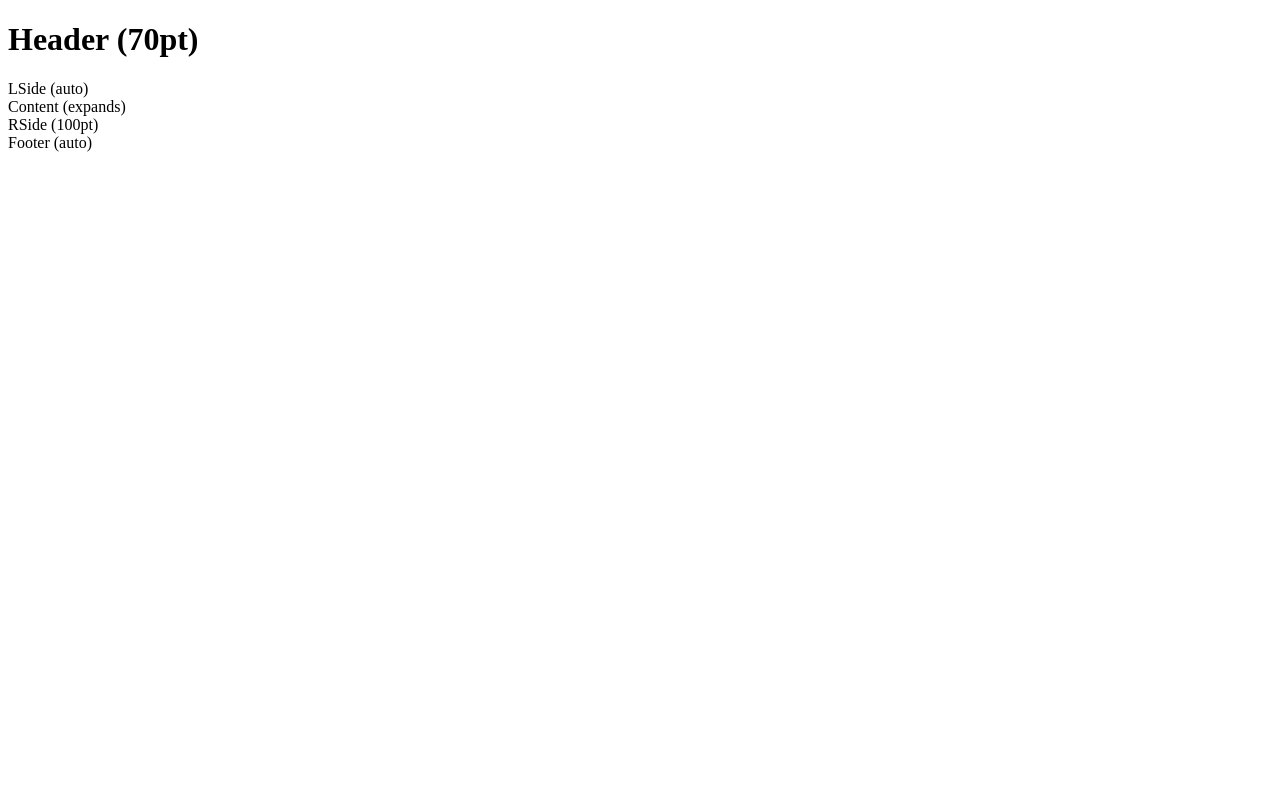
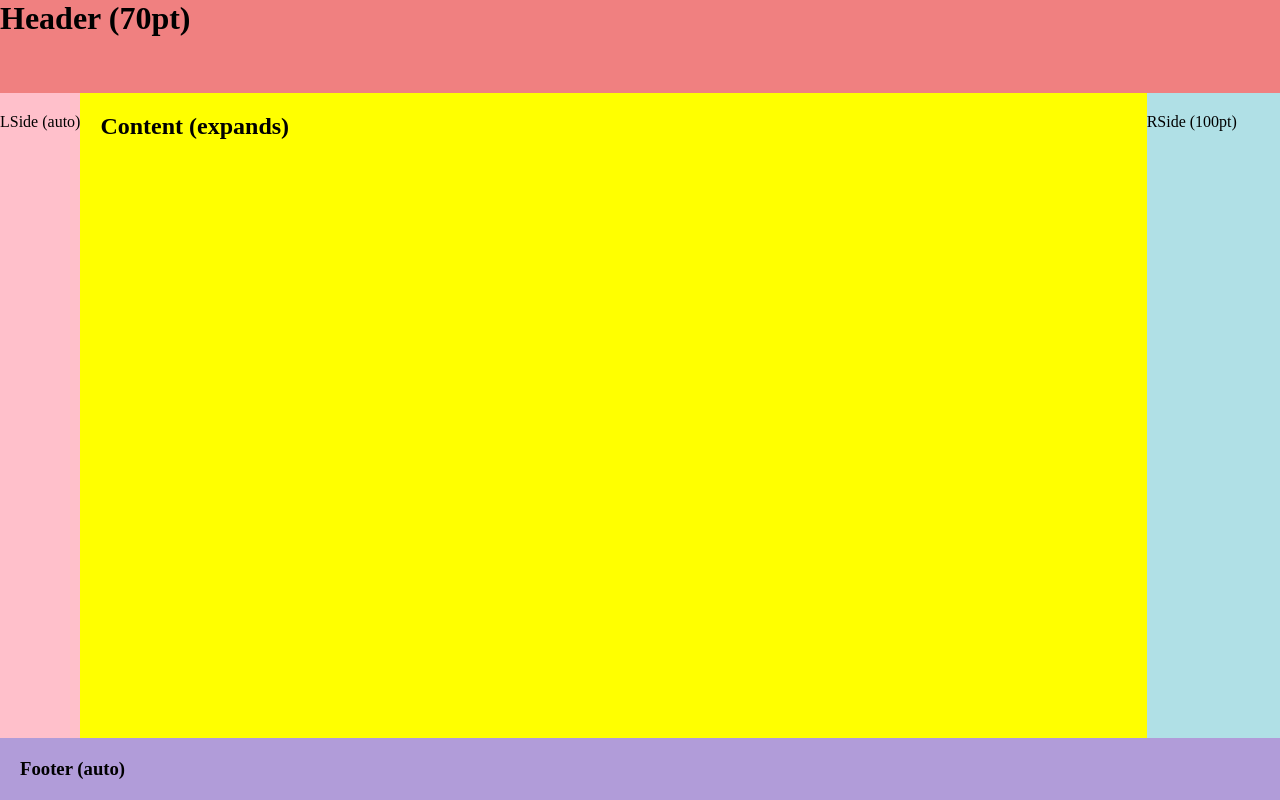
Before and after one commit to HamJaw1432/frontend-basics, a plain HTML site: page WebDevBasics1/EX1/index.html in a window 1280 px wide. Drawn offline with Linux system fonts and the light colour scheme.

Commit message:
EX1 Completed-mostly

```diff
--- a/WebDevBasics1/EX1/index.html
+++ b/WebDevBasics1/EX1/index.html
@@ -1,4 +1,3 @@
-<!DOCTYPE html>
 <!DOCTYPE html>
 <html lang="en">
 <head>
@@ -9,12 +8,14 @@
     <title>EX1</title>
 </head>
 <body>
-    <header><h1>Header (70pt)</h1></header>
-    <div>
-        <div class="LSide">LSide (auto)</div>
-        <div class="Content">Content (expands)</div>
-        <div class="RSide">RSide (100pt)</div>
+    <div class="body-container">
+        <div><header><h1>Header (70pt)</h1></header></div>
+        <div class="main-container">
+            <div class="main LSide"><p>LSide (auto)</p></div>
+            <div class="main Content"><h2>Content (expands)</h2></div>
+            <div class="main RSide"><p>RSide (100pt)</p></div>
+        </div>
+        <div><footer><h3>Footer (auto)</h3></footer></div>
     </div>
-    <footer>Footer (auto)</footer>
 </body>
 </html>
--- a/WebDevBasics1/EX1/styles.css
+++ b/WebDevBasics1/EX1/styles.css
@@ -0,0 +1,60 @@
+html, body {
+    height: 100%;
+    margin: 0;
+}
+
+h1 {
+    margin: 0;
+    height: 70pt;
+}
+h2 {
+    margin: 0;
+}
+
+h3 {
+    margin: 0;
+}
+
+p{
+ padding: 0;
+ margin: 0;
+}
+
+header {
+    background-color: lightcoral;
+}
+
+.body-container{
+    display: flex;
+    flex-direction: column;
+    height: 100%;
+}
+
+.main-container {
+    display: flex;
+    flex-direction: row;
+    flex-grow: 2;
+}
+
+.LSide {
+    background-color: pink;
+    padding: 20px 0px;
+}
+
+.RSide {
+    background-color: powderblue;
+    width: 100pt;
+    padding: 20px 0px;
+}
+
+.Content {
+    background-color: yellow;
+    flex-grow: 2;
+    padding: 20px 20px;
+}
+
+footer {
+    background-color: #b19cd9;
+    padding: 20px;
+    flex: 0;
+}
```
